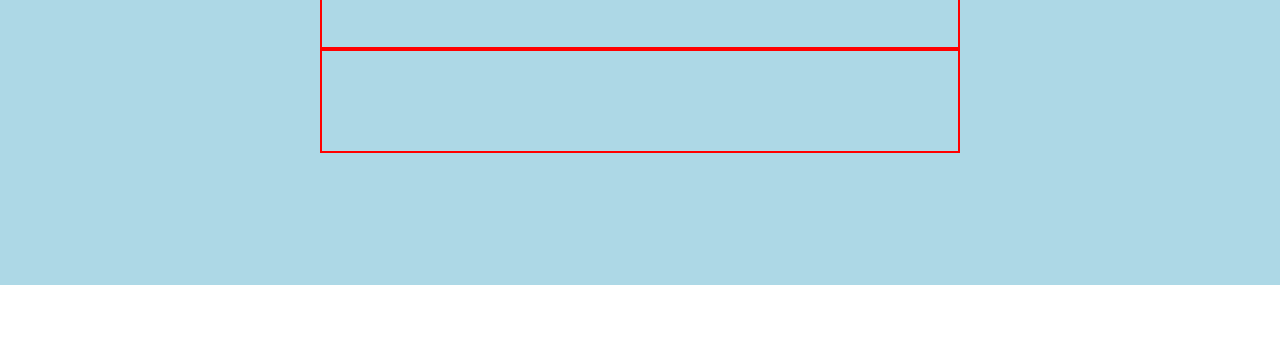
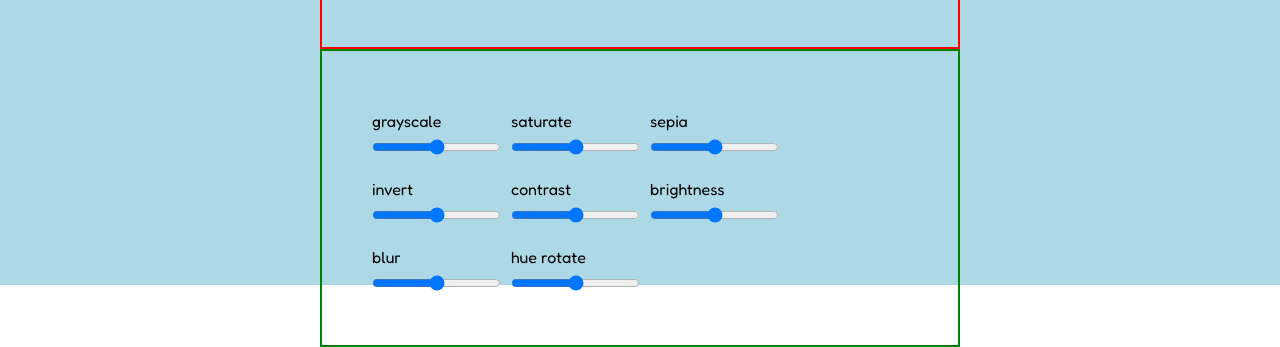
Before and after one commit to GiulianoPrimavera/js-css-filters, a plain HTML site: page index.html in a window 1280 px wide. Shown: the part 515-862 px from the top of the page. Before the commit the page ends 800 px from the top, so only its background shows below. Drawn offline with Linux system fonts and the light colour scheme.

Commit message:
adds style for the containers

```diff
--- a/index.html
+++ b/index.html
@@ -24,7 +24,7 @@
     <main>
         <div class="container">
             <!-- contenitore della foto -->
-            <div class="row">
+            <div class="row image_container">
                 <div class="col">
 
                     <img src="" class="preview" alt="" >
@@ -45,8 +45,57 @@
             </div>
 
             <!-- contenitore dei parametri del filtro -->
-            <div class="row">
+            <!-- grayscale, saturate, sepia, invert, contrast, brightness, blur, hue rotate -->
+            <div class="row range_container">
 
+                <!-- GRAYSCALE -->
+                <div class="single_range">
+                    <label for="grayscale">grayscale</label>
+                    <input type="range" id="grayscale">
+                </div>
+
+                <!-- SATURATE -->
+                <div class="single_range">
+                    <label for="saturate">saturate</label>
+                    <input type="range" id="saturate">
+                </div>
+
+
+                <!-- SEPIA -->
+                <div class="single_range">
+                    <label for="sepia">sepia</label>
+                    <input type="range" id="sepia">
+                </div>
+
+                <!-- INVERT -->
+                <div class="single_range">
+                    <label for="invert">invert</label>
+                    <input type="range" id="invert">
+                </div>
+
+                <!-- CONTRAST -->
+                <div class="single_range">
+                    <label for="contrast">contrast</label>
+                    <input type="range" id="contrast">
+                </div>
+
+                <!-- BRIGHTNESS -->
+                <div class="single_range">
+                    <label for="brightness">brightness</label>
+                    <input type="range" id="brightness">
+                </div>
+
+                <!-- BLUR -->
+                <div class="single_range">
+                    <label for="blur">blur</label>
+                    <input type="range" id="blur">
+                </div>
+
+                <!-- HUE ROTATE -->
+                <div class="single_range">
+                    <label for="hue_rotate">hue rotate</label>
+                    <input type="range" id="hue_rotate">
+                </div>
             </div>
         </div>
     </main>
--- a/style.css
+++ b/style.css
@@ -18,8 +18,11 @@
     width: 50%;
     padding: 50px;
     display: flex;
+}
+
+.image_container{
+    align-items: center;
     flex-direction: column;
-    align-items: center;
     border: 2px solid red;
 }
 
@@ -40,13 +43,23 @@
     object-fit: cover;
 }
 
-.col + input{
-    padding: 20px;
-}
-
 .buttons_container{
     width: 100%;
     display: flex;
     justify-content: space-evenly;
     padding: 20px;
 }
+
+.range_container{
+    border: 2px solid green;
+    flex-wrap: wrap;
+    gap: 10px;
+}
+.range_container > div{
+    flex-basis: calc(100% / 4 - 10px);
+    padding-top: 10px ;
+}
+.range_container > div > label{
+    display: block;
+    margin-bottom: 8px;
+}
```
